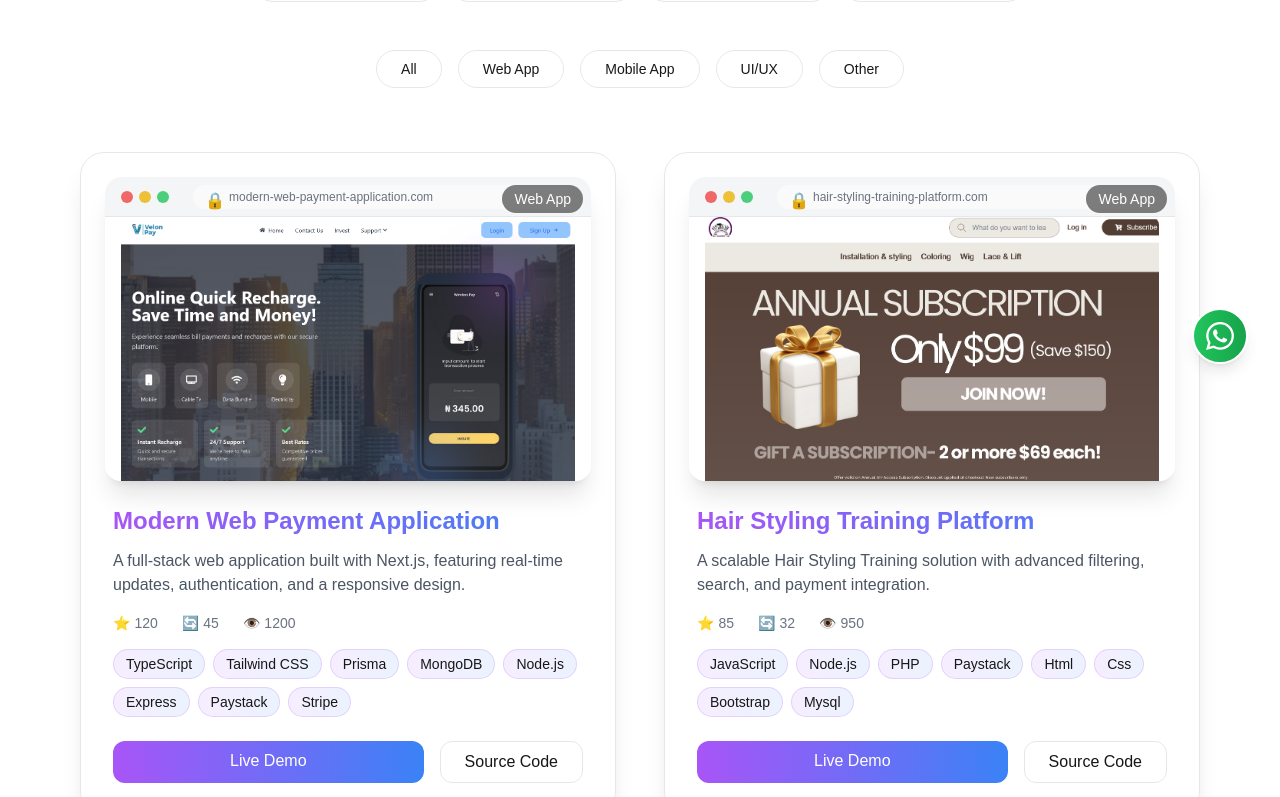
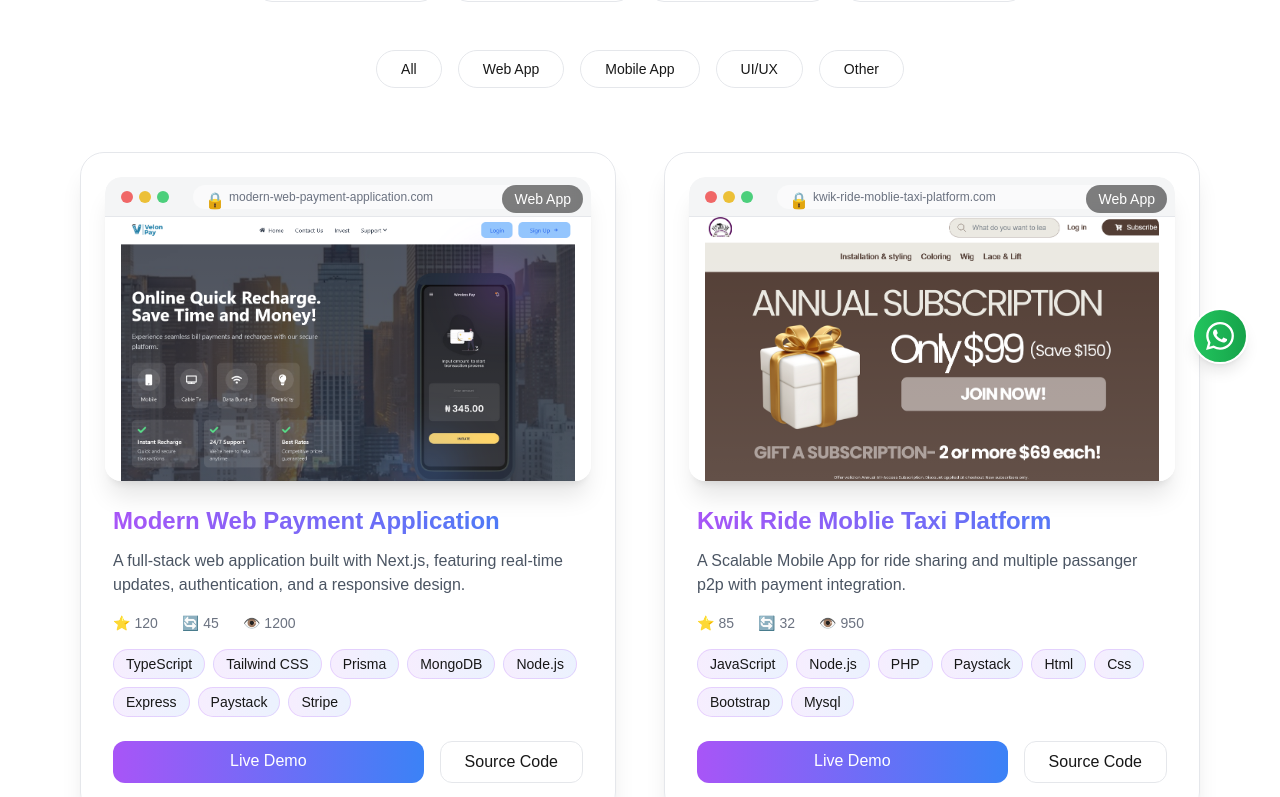
Before and after one commit to adekunleowoseni/my-portfolio, a Next.js app: page /projects in a window 1280 px wide. Shown: the part 404-1201 px from the top of the page. Built offline with nearby package versions, Linux system fonts and the light colour scheme.

Commit message:
Update page.tsx

```diff
--- a/src/app/projects/page.tsx
+++ b/src/app/projects/page.tsx
@@ -32,11 +32,11 @@ const projects: Project[] = [
     }
   },
   {
-    title: "Hair Styling Training Platform",
-    description: "A scalable Hair Styling Training solution with advanced filtering, search, and payment integration.",
+    title: "Kwik Ride Moblie Taxi Platform",
+    description: "A Scalable Mobile App for ride sharing and multiple passanger p2p with payment integration.",
     imageUrl: "/project2.png",
     technologies: ["JavaScript", "Node.js", "PHP", "Paystack", "Html", "Css", "Bootstrap", "Mysql"],
-    link: "https://thetouchacademy.com",
+    link: "https://ascentsbizhub.com",
     github: "/contact",
     category: "Web App",
     stats: {
```
